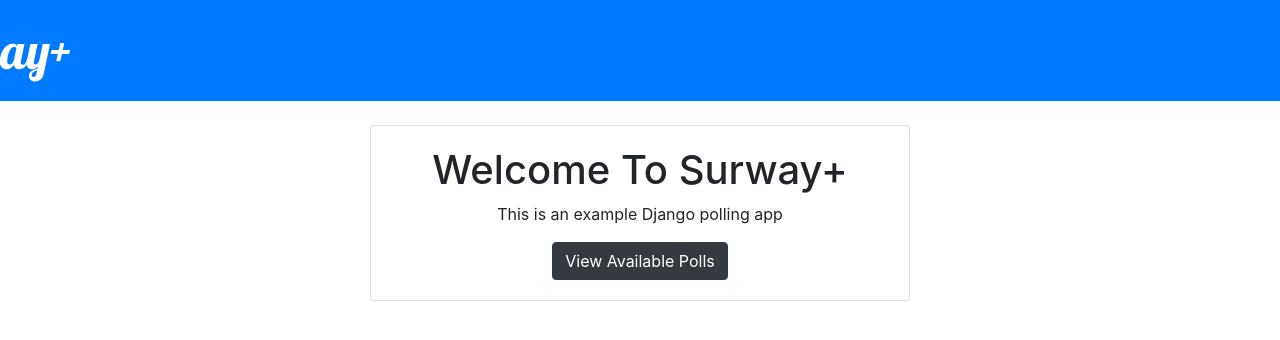
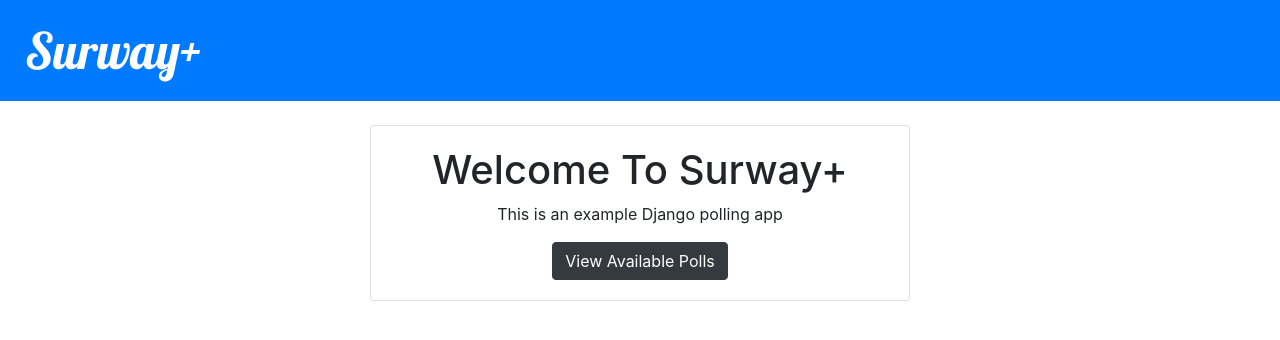
Before and after one commit to KapilCS15/surway-polls, a Django app: page / in a window 1280 px wide. Shown: the top 340 px of the page. Run offline with Django 3.2, Linux system fonts and the light colour scheme; some libraries are stand-ins or nearby versions.

Commit message:
Third commit

```diff
--- a/templates/partials/_navbar.html
+++ b/templates/partials/_navbar.html
@@ -2,6 +2,6 @@
 
 <nav class="navbar navbar-dark bg-primary mb-4">
 	<div class="container"  >
-		<a class="navbar-brand" style="font-family: 'Lobster', cursive; font-size:50px; text-indent: -190px; color: rgb(255, 255, 255);" href="/">Surway+</a>
+		<a class="navbar-brand" style="font-family: 'Lobster', cursive; font-size:50px; text-indent: -60px; color: rgb(255, 255, 255);" href="/">Surway+</a>
 	</div>
 </nav>
```
